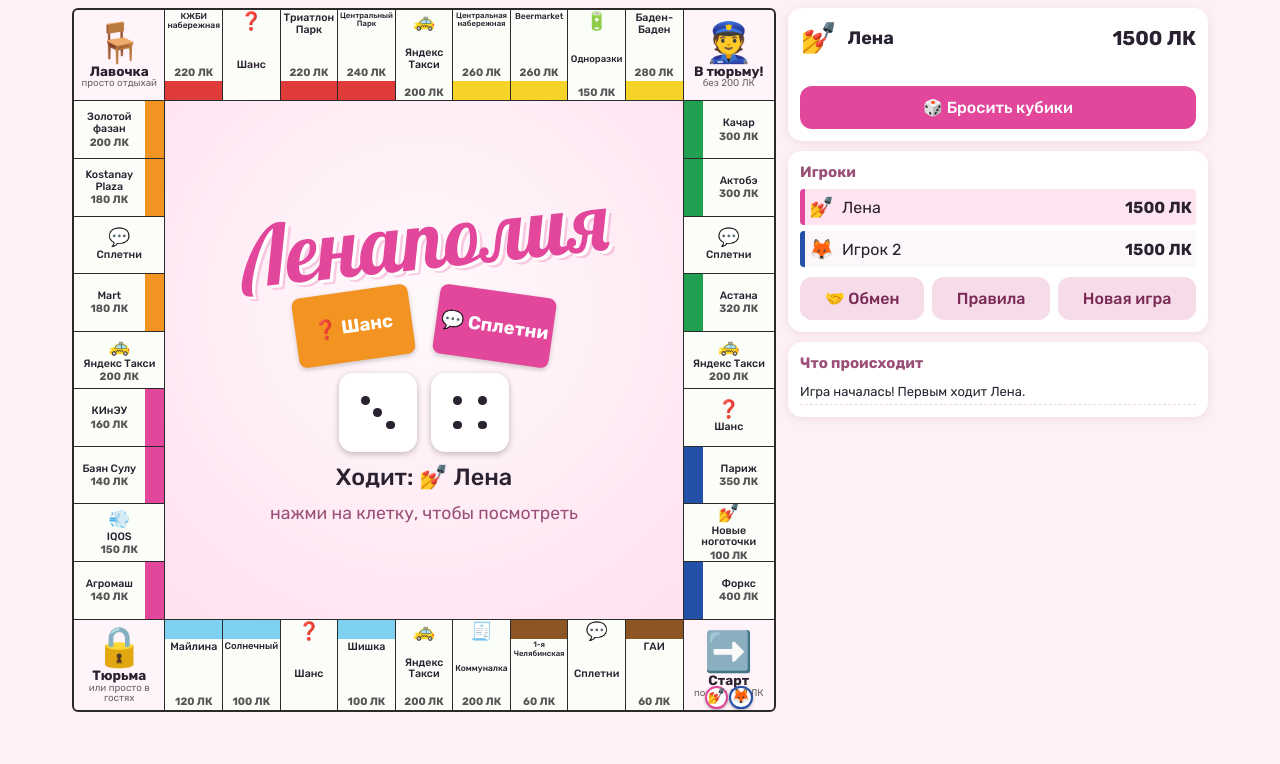
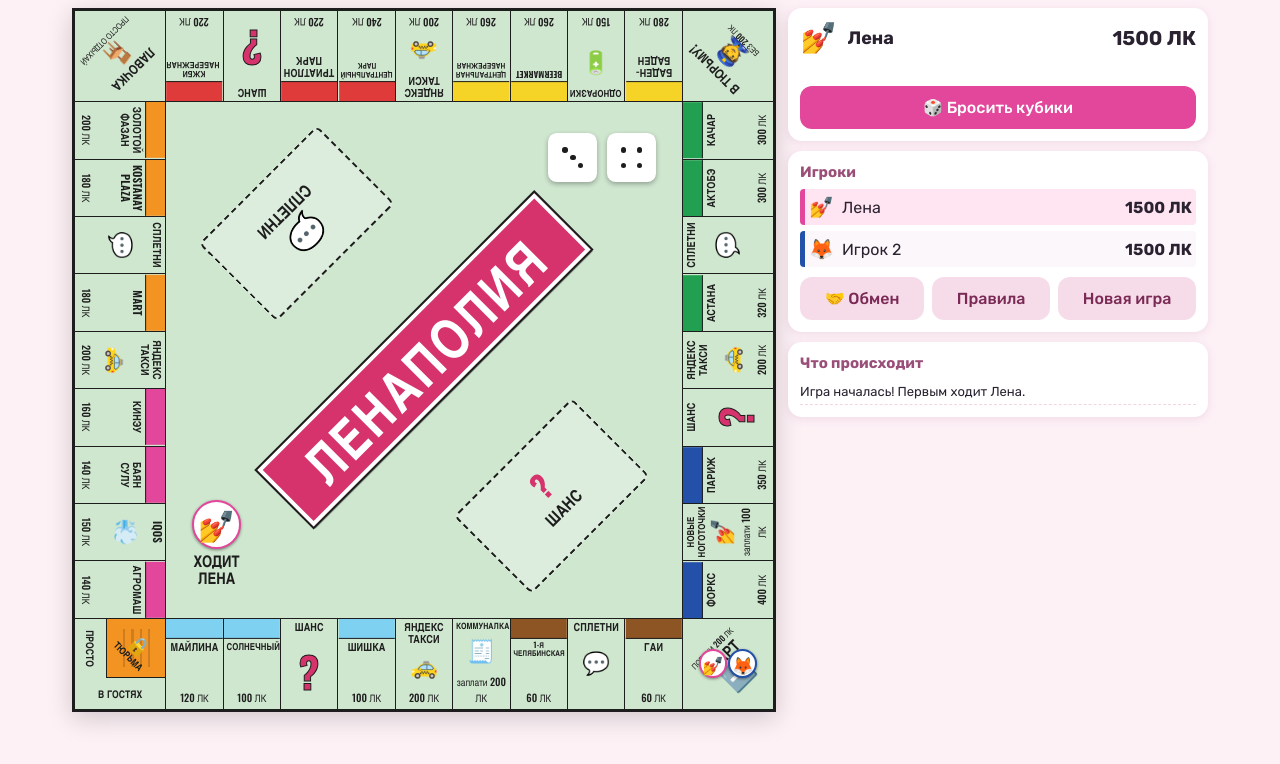
Before and after one commit to astr-debug/monopoly, a plain HTML site: page index.html in a window 1280 px wide. Both pictures are taken after a click on the button "Начать игру". Drawn offline with nearby package versions, Linux system fonts and the light colour scheme.

Commit message:
Поле в классическом стиле: клетки повёрнуты к центру, диагональный баннер, места под колоды
Co-Authored-By: Claude Opus 5.5 <noreply@anthropic.com>
Claude-Session: https://claude.ai/code/session_01V7JGZcByJzZVs7qB1se19n

```diff
--- a/index.html
+++ b/index.html
@@ -5,42 +5,53 @@
 <meta name="viewport" content="width=device-width, initial-scale=1">
 <title>Ленаполия</title>
 <link rel="preconnect" href="https://fonts.googleapis.com">
-<link href="https://fonts.googleapis.com/css2?family=Lobster&family=Rubik:wght@400;500;700&display=swap" rel="stylesheet">
+<link href="https://fonts.googleapis.com/css2?family=Lobster&family=Oswald:wght@500;600;700&family=Rubik:wght@400;500;700&display=swap" rel="stylesheet">
 <style>
 *{box-sizing:border-box}
 html,body{margin:0}
 body{font-family:Rubik,system-ui,sans-serif;background:#fdf1f6;color:#2a2230;padding:8px}
 button{font-family:inherit}
 #app{max-width:1180px;margin:0 auto;display:flex;flex-wrap:wrap;gap:12px;justify-content:center;align-items:flex-start}
-.board{--W:min(calc(100vw - 16px),88vh,760px);width:var(--W);height:var(--W);display:grid;
+.board{--W:min(calc(100vw - 16px),88vh,760px);--u:calc(var(--W)/12.2);--bg:#cfe6cf;width:var(--W);height:var(--W);display:grid;
  grid-template-columns:1.6fr repeat(9,1fr) 1.6fr;grid-template-rows:1.6fr repeat(9,1fr) 1.6fr;
- background:#2b2b2b;border:2px solid #2b2b2b;gap:1px;border-radius:6px;overflow:hidden;flex:0 0 auto}
-.cell{position:relative;background:#fbfdf8;display:flex;overflow:hidden;cursor:pointer;font-size:calc(var(--W)/66);line-height:1.08}
-.cell.b{flex-direction:column}.cell.t{flex-direction:column-reverse}.cell.l{flex-direction:row-reverse}.cell.r{flex-direction:row}
-.bar{flex:0 0 22%;display:flex;align-items:center;justify-content:center;font-size:calc(var(--W)/95);letter-spacing:-1px;overflow:hidden}
-.cell.l .bar,.cell.r .bar{flex-direction:column;letter-spacing:0;line-height:1}
-.txt{flex:1;min-width:0;min-height:0;display:flex;flex-direction:column;justify-content:space-between;align-items:center;text-align:center;padding:2px 1px;overflow-wrap:break-word;hyphens:auto}
-.cell.l .txt,.cell.r .txt{justify-content:center;gap:2px}
-.nm{font-weight:500;width:100%;overflow-wrap:anywhere}
-.pr{font-weight:700;color:#555}
-.ic2{font-size:calc(var(--W)/40)}
-.cn{flex:1;display:flex;flex-direction:column;align-items:center;justify-content:center;text-align:center;padding:2px;background:#fff4f9}
-.cn .ic{font-size:calc(var(--W)/18)}
-.cn .nm{font-weight:700;font-size:calc(var(--W)/52)}
-.cn .sb{font-size:calc(var(--W)/72);color:#666}
-.cell.mort .txt{opacity:.45}
-.toks{position:absolute;left:0;right:0;bottom:1px;display:flex;flex-wrap:wrap;justify-content:center;gap:1px;pointer-events:none}
-.tk{width:calc(var(--W)/30);height:calc(var(--W)/30);border-radius:50%;background:#fff;display:flex;align-items:center;justify-content:center;font-size:calc(var(--W)/48);border:2px solid;box-shadow:0 1px 3px rgba(0,0,0,.35)}
-.center{grid-area:2/2/11/11;background:radial-gradient(circle at 50% 40%,#fff9fc,#ffe1ef);display:flex;flex-direction:column;align-items:center;justify-content:center;gap:calc(var(--W)/60);text-align:center;padding:8px}
-.logo{font-family:Lobster,cursive;font-size:calc(var(--W)/8.5);color:#e2479b;transform:rotate(-6deg);text-shadow:3px 3px 0 #fff,5px 5px 0 rgba(226,71,155,.25);line-height:1}
-.subl{font-size:calc(var(--W)/40);color:#9a4f78}
-.dice{display:flex;gap:calc(var(--W)/50)}
-.die{width:calc(var(--W)/9);height:calc(var(--W)/9);background:#fff;border-radius:18%;box-shadow:0 2px 6px rgba(0,0,0,.25);display:grid;grid-template:repeat(3,1fr)/repeat(3,1fr);padding:12%}
-.pip{width:70%;height:70%;margin:auto;border-radius:50%;background:#2a2230}
-.turn{font-size:calc(var(--W)/30);font-weight:500}
-.decks{display:flex;gap:calc(var(--W)/30)}
-.deck{width:calc(var(--W)/6);height:calc(var(--W)/10);border-radius:8px;display:flex;align-items:center;justify-content:center;font-weight:700;color:#fff;font-size:calc(var(--W)/38);transform:rotate(-8deg);box-shadow:0 2px 5px rgba(0,0,0,.2)}
-.deck.ch{background:#f39321}.deck.cs{background:#e2479b;transform:rotate(8deg)}
+ background:#1d1d1d;border:3px solid #1d1d1d;gap:1px;flex:0 0 auto;font-family:Oswald,'Arial Narrow',Rubik,sans-serif;color:#1d1d1d;box-shadow:0 6px 24px rgba(0,0,0,.18)}
+.cell{position:relative;background:var(--bg);overflow:hidden;cursor:pointer;container-type:size}
+.in{position:absolute;left:50%;top:50%;width:100cqw;height:100cqh;transform:translate(-50%,-50%);display:flex;flex-direction:column;align-items:center;text-align:center}
+.cell.l .in{width:100cqh;height:100cqw;transform:translate(-50%,-50%) rotate(90deg)}
+.cell.t .in{transform:translate(-50%,-50%) rotate(180deg)}
+.cell.r .in{width:100cqh;height:100cqw;transform:translate(-50%,-50%) rotate(-90deg)}
+.bar{flex:0 0 22%;width:100%;border-bottom:1px solid #1d1d1d;display:flex;align-items:center;justify-content:center;gap:4%}
+.hs{width:15%;height:52%;background:#1f9d48;border:1px solid #0b4d22;border-radius:1px}
+.ht{width:34%;height:58%;background:#d71920;border:1px solid #5c0a0d;border-radius:1px}
+.nm{width:100%;padding:4% 5% 0;font-weight:600;text-transform:uppercase;line-height:1.08;font-size:calc(var(--u)/5.2);overflow-wrap:normal;letter-spacing:.01em}
+.pr{margin-top:auto;padding-bottom:5%;font-weight:500;font-size:calc(var(--u)/5.6)}
+.ic2{margin:auto 0;font-size:calc(var(--u)/2.6);line-height:1}
+.q{margin:auto 0;font-weight:700;font-size:calc(var(--u)/1.35);line-height:1;color:#d6336c;-webkit-text-stroke:1px #1d1d1d}
+.cell.mort .in{opacity:.4}
+.cell.mort::after{content:'ЗАЛОГ';position:absolute;left:50%;top:50%;transform:translate(-50%,-50%) rotate(-30deg);font-weight:700;font-size:calc(var(--u)/4.5);color:#b00020;border:1.5px solid #b00020;padding:0 3px;background:rgba(255,255,255,.7)}
+.cin{position:absolute;inset:0;display:flex;flex-direction:column;align-items:center;justify-content:center;text-align:center;text-transform:uppercase;font-weight:700;line-height:1.05}
+.cin .ic{font-size:calc(var(--u)/2.3);line-height:1.15}
+.cin .nm2{font-size:calc(var(--u)/4.4)}
+.cin .sb{font-size:calc(var(--u)/7);font-weight:500}
+.jail{position:absolute;top:0;right:0;width:66%;height:66%;background:#f39321;border-left:1px solid #1d1d1d;border-bottom:1px solid #1d1d1d;overflow:hidden}
+.jail .cin{transform:rotate(45deg)}.jail .cin .ic{font-size:calc(var(--u)/3.2)}.jail .cin .nm2{font-size:calc(var(--u)/6)}
+.jail .bars{position:absolute;inset:18%;background:repeating-linear-gradient(90deg,transparent 0 16%,#1d1d1d 16% 22%);opacity:.18}
+.vis{position:absolute;font-weight:700;font-size:calc(var(--u)/5.5);text-transform:uppercase;display:flex;align-items:center;justify-content:center}
+.vis.lft{left:0;top:0;width:34%;height:66%}.vis.lft span{transform:rotate(90deg);white-space:nowrap}
+.vis.bot{left:0;bottom:0;width:100%;height:34%}
+.toks{position:absolute;inset:0;display:flex;flex-wrap:wrap;align-items:center;justify-content:center;align-content:center;gap:1px;pointer-events:none}
+.tk{width:calc(var(--u)/2);height:calc(var(--u)/2);border-radius:50%;background:#fff;display:flex;align-items:center;justify-content:center;font-size:calc(var(--u)/3.3);border:2px solid;box-shadow:0 1px 3px rgba(0,0,0,.45)}
+.center{grid-area:2/2/11/11;background:var(--bg);position:relative;overflow:hidden}
+.banner{position:absolute;left:50%;top:50%;width:76%;transform:translate(-50%,-50%) rotate(-45deg);background:#d6336c;color:#fff;font-weight:700;font-size:calc(var(--u)*.95);letter-spacing:.05em;text-align:center;line-height:1;padding:.14em 0 .18em;border:calc(var(--u)/14) solid #fff;outline:2px solid #1d1d1d;box-shadow:0 3px 0 rgba(0,0,0,.25)}
+.slot{position:absolute;width:calc(var(--u)*2.9);height:calc(var(--u)*1.9);border:2px dashed #1d1d1d;border-radius:6px;display:flex;flex-direction:column;align-items:center;justify-content:center;font-weight:600;text-transform:uppercase;font-size:calc(var(--u)/3.4);gap:2px;background:rgba(255,255,255,.3)}
+.slot b{font-size:calc(var(--u)/1.8);line-height:1}
+.slot.cs{left:9%;top:13%;transform:rotate(135deg)}.slot.ch{right:9%;bottom:13%;transform:rotate(-45deg)}
+.slot.ch b{color:#d6336c}
+.cdice{position:absolute;right:5%;top:6%;display:flex;gap:calc(var(--u)/6)}
+.die{width:calc(var(--u)*.85);height:calc(var(--u)*.85);background:#fff;border-radius:18%;box-shadow:0 2px 5px rgba(0,0,0,.3);display:grid;grid-template:repeat(3,1fr)/repeat(3,1fr);padding:12%}
+.pip{width:70%;height:70%;margin:auto;border-radius:50%;background:#1d1d1d}
+.cturn{position:absolute;left:5%;bottom:6%;display:flex;flex-direction:column;align-items:center;font-weight:600;font-size:calc(var(--u)/3.6);text-transform:uppercase;max-width:calc(var(--u)*2.3);text-align:center;line-height:1.1}
+.cturn .tk{width:calc(var(--u)*.85);height:calc(var(--u)*.85);font-size:calc(var(--u)/1.9);margin-bottom:3px}
 .panel{flex:1 1 320px;max-width:420px;display:flex;flex-direction:column;gap:10px}
 .box{background:#fff;border-radius:14px;padding:12px;box-shadow:0 2px 10px rgba(160,60,110,.12)}
 .cur{display:flex;align-items:center;gap:10px}
@@ -69,7 +80,7 @@ h3{margin:0 0 8px;font-size:15px;color:#9a4f78}
 .card-t{font-size:18px;text-align:center;padding:10px 4px 4px}
 .toast{position:fixed;left:50%;bottom:20px;transform:translateX(-50%);background:#2a2230;color:#fff;padding:10px 16px;border-radius:12px;font-size:14px;z-index:30;max-width:90vw;text-align:center}
 #setup{max-width:440px;margin:20px auto}
-#setup .logo{font-size:64px;text-align:center;margin:10px 0 24px}
+#setup .logo{font-family:Lobster,cursive;color:#e2479b;transform:rotate(-6deg);font-size:64px;text-align:center;margin:10px 0 24px}
 .row{display:flex;gap:8px;margin-bottom:8px}
 .row input{flex:1;font-size:16px;padding:10px;border:2px solid #f0cfe0;border-radius:10px;font-family:inherit}
 .row select{font-size:22px;border:2px solid #f0cfe0;border-radius:10px;background:#fff}
@@ -397,19 +408,26 @@ function askNew(){modal(`<div class="mh" style="background:#c62828">Новая
 const PIPS={1:[5],2:[1,9],3:[1,5,9],4:[1,3,7,9],5:[1,3,5,7,9],6:[1,3,4,6,7,9]};
 const dieHTML=n=>`<div class="die">${[1,2,3,4,5,6,7,8,9].map(k=>PIPS[n].includes(k)?'<div class="pip"></div>':'<div></div>').join('')}</div>`;
 function gp(i){if(i<=10)return[11,11-i];if(i<=20)return[11-(i-10),1];if(i<=30)return[1,1+(i-20)];return[1+(i-30),11]}
-const fit=n=>{const L=Math.max(...n.split(/[\s-]+/).map(w=>w.length));return L>8?`style="font-size:calc(var(--W)/66*${(8/L).toFixed(2)})"`:''};
+const fit=n=>{const L=Math.max(...n.split(/[\s-]+/).map(w=>w.length));return L>9?`style="font-size:calc(var(--u)/5.2*${(9/L).toFixed(2)})"`:''};
+function autofit(){document.querySelectorAll('#board .nm').forEach(e=>{let fs=parseFloat(getComputedStyle(e).fontSize),n=0;while(e.scrollWidth>e.clientWidth+.5&&n<25){fs*=.93;e.style.fontSize=fs+'px';n++}})}
+const tokHTML=p=>`<div class="tk" style="border-color:${p.color}">${p.token}</div>`;
 function cellHTML(i){const s=SP[i],[r,c]=gp(i),side=i%10===0?'corner':i<10?'b':i<20?'l':i<30?'t':'r',pr=S.props[i];
- let inner,style=`grid-row:${r};grid-column:${c};`,cls='cell '+(side==='corner'?'':side);
- if(side==='corner')inner=`<div class="cn"><div class="ic">${s.ic}</div><div class="nm">${s.name}</div>${s.sub?`<div class="sb">${s.sub}</div>`:''}</div>`;
- else if(s.t==='street'){const h=pr.houses;inner=`<div class="bar" style="background:${G[s.g][0]}">${h===5?'🏨':'🏠'.repeat(h)}</div><div class="txt"><div class="nm" ${side==='l'||side==='r'?'':fit(s.name)}>${s.name}</div><div class="pr">${pr.mort?'залог':M(s.price)}</div></div>`}
- else inner=`<div class="txt"><div class="ic2">${s.ic}</div><div class="nm" ${side==='l'||side==='r'?'':fit(s.name)}>${s.name}</div><div class="pr">${s.price?(pr.mort?'залог':M(s.price)):s.amt?M(s.amt):''}</div></div>`;
+ let inner,style=`grid-row:${r};grid-column:${c};`,cls='cell '+side;
+ if(i===10)inner=`<div class="jail"><div class="bars"></div><div class="cin"><div class="ic">${s.ic}</div><div class="nm2">${s.name}</div></div></div><div class="vis lft"><span>просто</span></div><div class="vis bot">в гостях</div>`;
+ else if(side==='corner'){const rot={0:-45,20:135,30:-135}[i];inner=`<div class="cin" style="transform:rotate(${rot}deg)">${i===0?'<div class="sb">'+s.sub+'</div>':''}<div class="nm2" style="font-size:calc(var(--u)/${i===0?3.6:4.4})">${s.name}</div><div class="ic">${s.ic}</div>${i!==0&&s.sub?`<div class="sb">${s.sub}</div>`:''}</div>`}
+ else{let body;
+  if(s.t==='street'){const h=pr.houses;body=`<div class="bar" style="background:${G[s.g][0]}">${h===5?'<i class="ht"></i>':'<i class="hs"></i>'.repeat(h)}</div><div class="nm" ${fit(s.name)}>${s.name}</div><div class="pr">${M(s.price)}</div>`}
+  else if(s.t==='chance')body=`<div class="nm" ${fit(s.name)}>${s.name}</div><div class="q">?</div>`;
+  else if(s.t==='tax')body=`<div class="nm" ${fit(s.name)}>${s.name}</div><div class="ic2">${s.ic}</div><div class="pr">заплати ${M(s.amt)}</div>`;
+  else body=`<div class="nm" ${fit(s.name)}>${s.name}</div><div class="ic2">${s.ic}</div><div class="pr">${s.price?M(s.price):''}</div>`;
+  inner=`<div class="in">${body}</div>`}
  if(pr&&pr.owner!=null){style+=`box-shadow:inset 0 0 0 3px ${S.players[pr.owner].color};`;if(pr.mort)cls+=' mort'}
- const tk=S.players.filter(p=>!p.out&&p.pos===i).map(p=>`<div class="tk" style="border-color:${p.color}">${p.token}</div>`).join('');
+ const tk=S.players.filter(p=>!p.out&&p.pos===i).map(tokHTML).join('');
  return `<div class="${cls}" style="${style}" data-c="${i}">${inner}${tk?`<div class="toks">${tk}</div>`:''}</div>`}
 function render(){if(!S)return;const p=P();
  let h=SP.map((_,i)=>cellHTML(i)).join('');
- h+=`<div class="center"><div class="logo">Ленаполия</div><div class="decks"><div class="deck ch">❓ Шанс</div><div class="deck cs">💬 Сплетни</div></div><div class="dice">${dieHTML(S.dice[0])}${dieHTML(S.dice[1])}</div><div class="turn">${S.winner!=null?'🏆 Победа: '+esc(S.players[S.winner].name):'Ходит: '+esc(p.token+' '+p.name)}</div><div class="subl">нажми на клетку, чтобы посмотреть</div></div>`;
- $('board').innerHTML=h;$('board').querySelectorAll('[data-c]').forEach(e=>e.onclick=()=>openProp(+e.dataset.c));
+ h+=`<div class="center"><div class="slot cs"><b>💬</b>Сплетни</div><div class="slot ch"><b>?</b>Шанс</div><div class="banner">ЛЕНАПОЛИЯ</div><div class="cdice">${dieHTML(S.dice[0])}${dieHTML(S.dice[1])}</div><div class="cturn">${S.winner!=null?'🏆<br>'+esc(S.players[S.winner].name):tokHTML(p)+'ходит<br>'+esc(p.name)}</div></div>`;
+ $('board').innerHTML=h;autofit();$('board').querySelectorAll('[data-c]').forEach(e=>e.onclick=()=>openProp(+e.dataset.c));
  let status='',btn='';
  if(S.winner!=null){status=`🏆 ${esc(S.players[S.winner].name)} побеждает в Ленаполии!`;btn=`<button class="btn" data-a="new">Новая игра</button>`}
  else if(busy){status='Ходим…'}
@@ -428,6 +446,8 @@ function render(){if(!S)return;const p=P();
 }
 
 /* ---------- start ---------- */
+try{document.fonts.ready.then(()=>{if(S)render()})}catch(e){}
+let rzT;addEventListener('resize',()=>{clearTimeout(rzT);rzT=setTimeout(()=>{if(S)render()},150)});
 try{const raw=localStorage.getItem(SAVE);if(raw){S=JSON.parse(raw);if(S.phase==='moving')S.phase='action'}}catch(e){S=null}
 if(S&&S.players){$('app').style.display='flex';render()}else{S=null;renderSetup()}
 </script>
```
